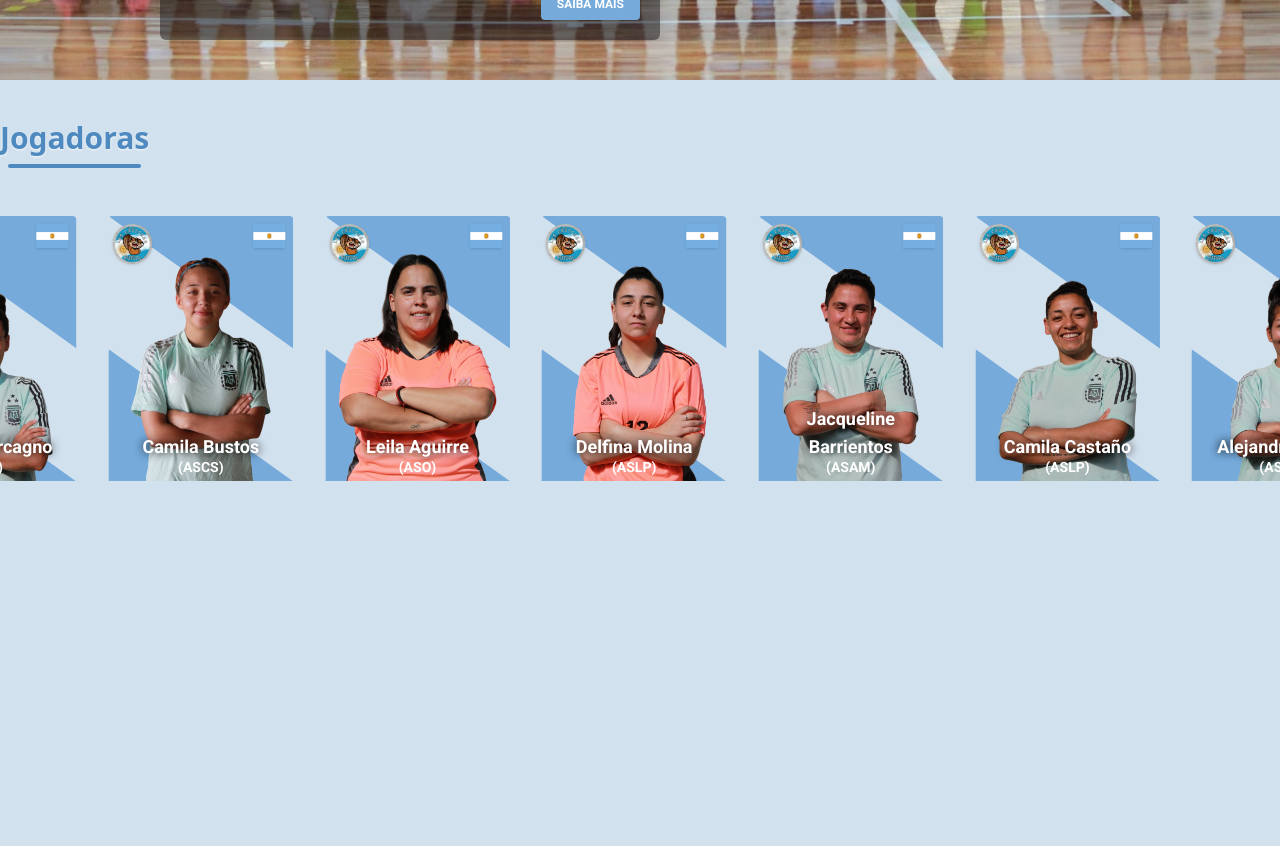
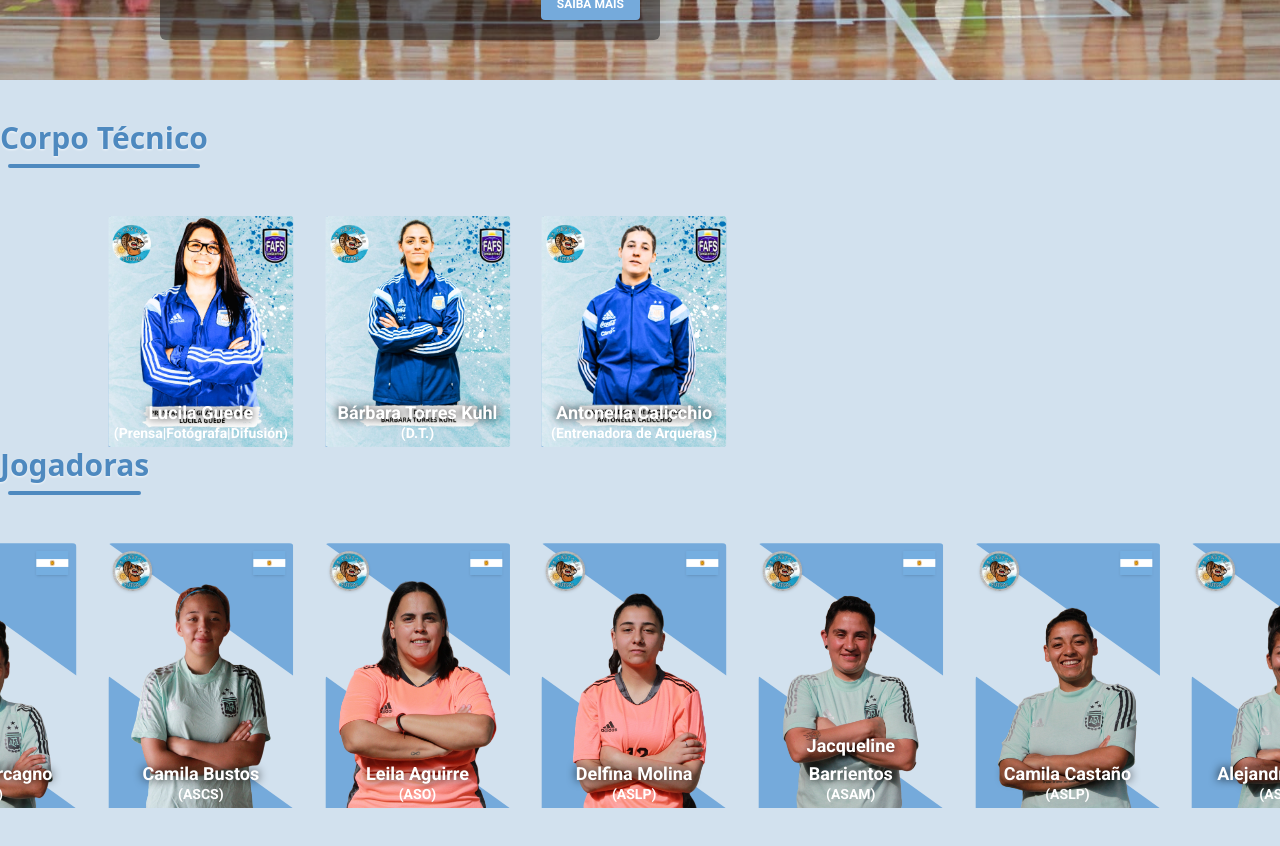
Before and after one commit to rafa-carmo/las_castoras, a Next.js app: page / in a window 1280 px wide. Shown: the part 640-1486 px from the top of the page. Built offline with nearby package versions, Linux system fonts and the light colour scheme.

Commit message:
feat: corpo tecnico

```diff
--- a/src/app/page.tsx
+++ b/src/app/page.tsx
@@ -1,6 +1,8 @@
 import { HeroSlider } from '@/components/HeroSlider'
 import { TeamSlider } from '@/components/TeamSlider'
+import { corpoTecnicoMock } from '@/mocks/corpoTecnico'
 import { heroCardsMock } from '@/mocks/home'
+import { jogadorasMock } from '@/mocks/jogadoras'
 
 export default function Home() {
   return (
@@ -13,16 +15,8 @@ export default function Home() {
       </div>
       {/* Team */}
       <section className="py-10 w-full min-h-[90vh] container mx-auto">
-        <div className="relative w-fit pb-5">
-          <div className="absolute bottom-2 right-2 left-2 h-1 rounded-full bg-primary-500 contents-[' ']"></div>
-
-          <h4 className="text-3xl font-bold font-sans text-center text-primary-500 drop-shadow-[0_1.2px_1.2px_var(--tw-shadow-color)] shadow-white/75">
-            Jogadoras
-          </h4>
-        </div>
-        <div className="pt-10">
-          <TeamSlider />
-        </div>
+        <TeamSlider title="Corpo Técnico" items={corpoTecnicoMock} />
+        <TeamSlider title="Jogadoras" zoom items={jogadorasMock} />
       </section>
       {/* About */}
       <div className="w-full min-h-[90vh]"></div>
--- a/src/components/TeamSlider/index.tsx
+++ b/src/components/TeamSlider/index.tsx
@@ -4,20 +4,30 @@ import { Swiper, SwiperSlide } from 'swiper/react'
 
 import 'swiper/css'
 import Image from 'next/image'
-import { jogadorasMock } from '@/mocks/jogadoras'
 
-export interface Jogadora {
+export interface Item {
   name: string
   image: string
   assoc: string
 }
 
 interface TeamSliderProps {
-  jogadoras?: Jogadora[]
+  items: Item[]
+  title: string
+  zoom?: boolean
 }
 
-export function TeamSlider({ jogadoras = jogadorasMock }: TeamSliderProps) {
+export function TeamSlider({ items, title, zoom }: TeamSliderProps) {
   return (
+    <div>
+      <div className="relative w-fit pb-5">
+        <div className="absolute bottom-2 right-2 left-2 h-1 rounded-full bg-primary-500 contents-[' ']"></div>
+
+        <h4 className="text-3xl font-bold font-sans text-center text-primary-500 drop-shadow-[0_1.2px_1.2px_var(--tw-shadow-color)] shadow-white/75">
+          {title}
+        </h4>
+      </div>
+      <div className="pt-10">
         <Swiper
           modules={[A11y, Autoplay]}
           spaceBetween={20}
@@ -32,11 +42,11 @@ export function TeamSlider({ jogadoras = jogadorasMock }: TeamSliderProps) {
           navigation
           className="max-w-[100vw]"
         >
-      {jogadoras.map((jogadora, index) => (
+          {items.map((item, index) => (
             <SwiperSlide key={index}>
               <div
                 className="w-fit max-w-[265px] relative group"
-            title={jogadora.name}
+                title={item.name}
               >
                 <div className="absolute top-0 left-0 w-[185px] h-3/6 contents-[' '] bg-primary-300 [clip-path:polygon(0%_0%,100%_0%,100%_100%)] overflow-hidden -z-10 group-hover:bg-primary-500 group-hover:h-[110%] transition-all duration-500 rounded-t"></div>
                 <div className="absolute bottom-0 left-0 w-[185px] h-3/6 contents-[' '] bg-primary-300 [clip-path:polygon(0%_0%,100%_0%,100%_100%)] overflow-hidden rotate-180 -z-10 group-hover:bg-primary-500 group-hover:h-[110%] transition-all duration-500 rounded-b"></div>
@@ -56,23 +66,27 @@ export function TeamSlider({ jogadoras = jogadorasMock }: TeamSliderProps) {
                     alt=""
                   />
                   <Image
-                src={jogadora.image}
-                alt={`Jogadora ${jogadora.name}`}
+                    src={item.image}
+                    alt={`item ${item.name}`}
                     width={200}
                     height={250}
-                className="rounded-[0.2rem] w-[185px] max-h-[265px] h-full object-cover relative z-0 transition-all duration-300 group-hover:scale-150"
+                    className={`rounded-[0.2rem] w-[185px] max-h-[265px] h-full object-cover relative z-0 transition-all duration-300 ${
+                      zoom && 'group-hover:scale-150'
+                    } `}
                     data-testid="image"
                   />
                   <div className="absolute bottom-1 z-0 text-white pt-2 pb-1 px-2 text-center flex flex-col items-center w-full cursor-default">
                     <p className=" font-bold text-xs md:text-lg leading-2 [text-shadow:_0_0_10px_var(--tw-shadow-color)] shadow-black leading-3">
-                  {jogadora.name}
+                      {item.name}
                     </p>
-                <p className="text-sm leading-3">({jogadora.assoc})</p>
+                    <p className="text-sm leading-3">({item.assoc})</p>
                   </div>
                 </div>
               </div>
             </SwiperSlide>
           ))}
         </Swiper>
+      </div>
+    </div>
   )
 }
--- /dev/null
+++ b/src/mocks/corpoTecnico.ts
@@ -0,0 +1,21 @@
+import { Item } from '@/components/TeamSlider'
+
+export const corpoTecnicoMock: Item[] = [
+  {
+    name: 'Bárbara Torres Kuhl',
+    image: '/assets/elementos_antigos/dt.jpeg',
+    assoc: 'D.T.',
+  },
+
+  {
+    name: 'Antonella Calicchio',
+    image: '/assets/elementos_antigos/dt_arquera.jpeg',
+    assoc: 'Entrenadora de Arqueras',
+  },
+
+  {
+    name: 'Lucila Guede',
+    image: '/assets/elementos_antigos/pub_photo.jpeg',
+    assoc: 'Prensa|Fotógrafa|Difusión',
+  },
+]
--- a/src/mocks/jogadoras.ts
+++ b/src/mocks/jogadoras.ts
@@ -1,6 +1,6 @@
-import { Jogadora } from '@/components/TeamSlider'
+import { Item } from '@/components/TeamSlider'
 
-export const jogadorasMock: Jogadora[] = [
+export const jogadorasMock: Item[] = [
   {
     name: 'Leila Aguirre',
     image: '/assets/novos_elementos/Placas sem fundo/Arquera1.png',
```
Lines whose indentation alone changed are shown as unchanged.
